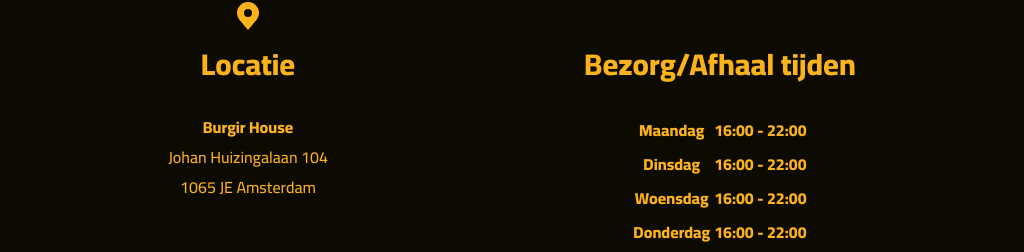
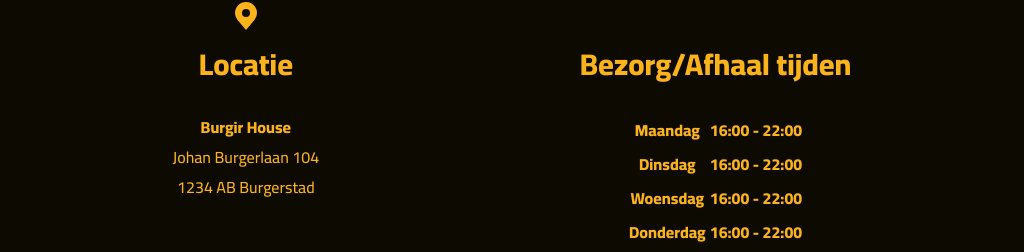
Before and after one commit to benjaminaarsen/webdesign-eindopdracht, a Vue app: page / in a window 1280 px wide. Shown: the part 1948-2200 px from the top of the page, without its empty margins (128-1152 px from the left). Built offline with nearby package versions, Linux system fonts and the light colour scheme; some icons are missing.

Commit message:
changed adress to fictive adress

```diff
--- a/src/components/OpeningsTijden.vue
+++ b/src/components/OpeningsTijden.vue
@@ -5,8 +5,8 @@
             <h3>Locatie</h3>
             <div class="text">
                 <p><strong>Burgir House</strong></p>
-                <p>Johan Huizingalaan 104</p>
-                <p>1065 JE Amsterdam</p>
+                <p>Johan Burgerlaan 104</p>
+                <p>1234 AB Burgerstad</p>
             </div>
         </div>
         <div class="col">
```
